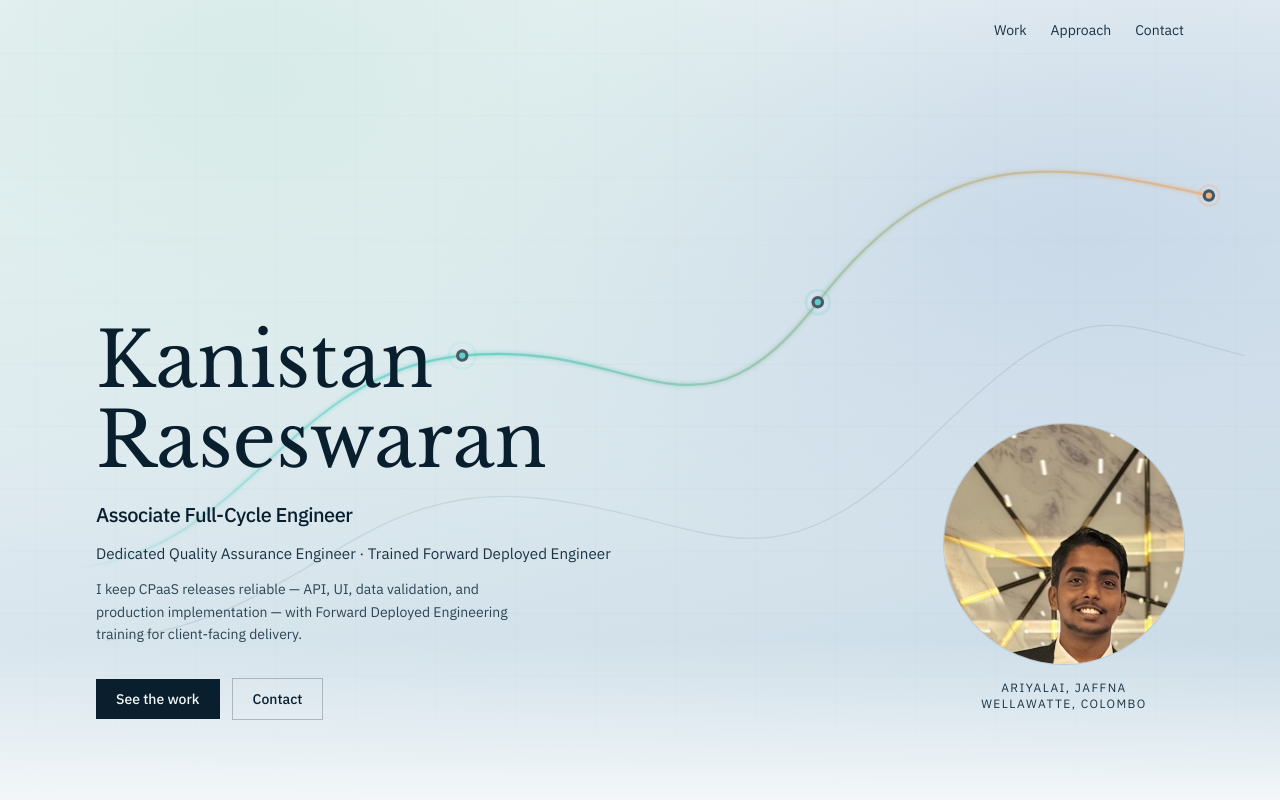
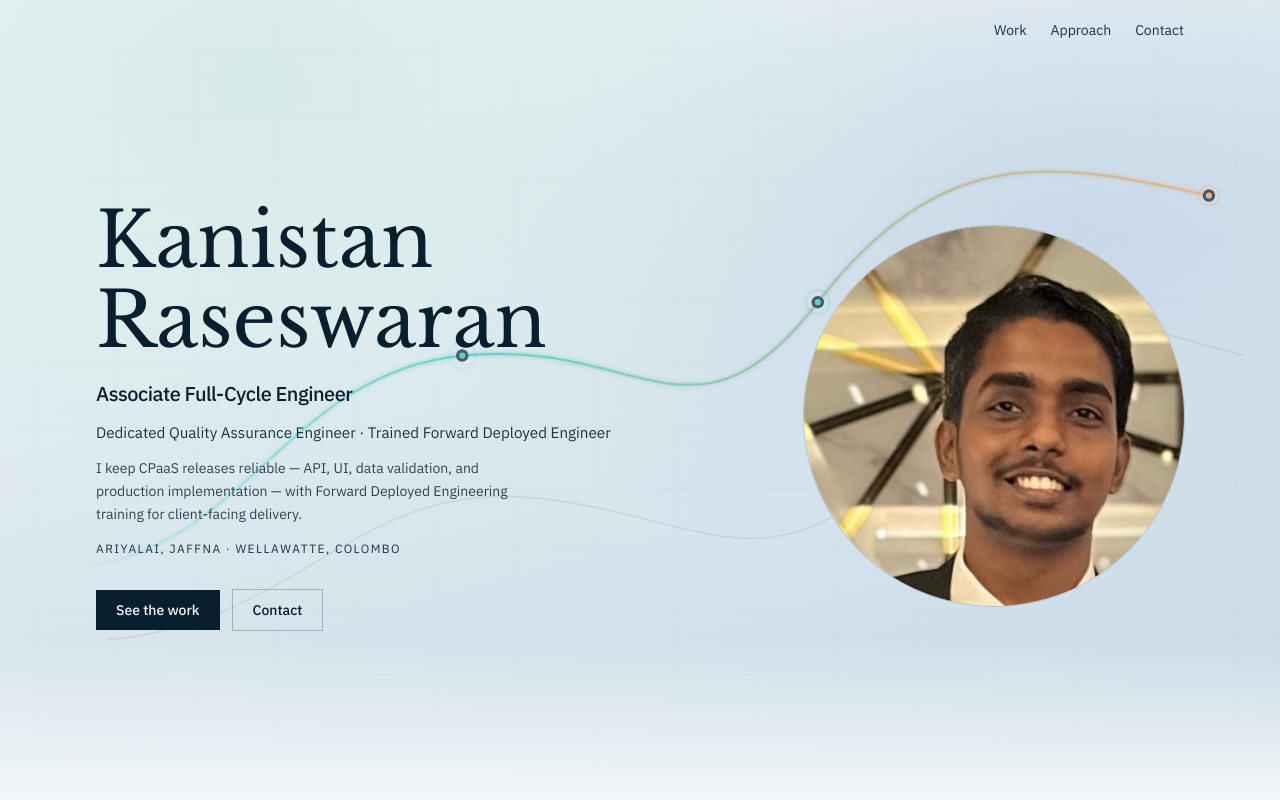
Before and after one commit to Raseswaran-Kanistan/portfolio, a React (Vite) app: page / in a window 1280 px wide. Shown: the top 800 px of the page. Built offline with nearby package versions, Linux system fonts and the light colour scheme.

Commit message:
Improve desktop hero portrait framing and scale.
Use a tighter circular headshot, enlarge it on desktop, and center it with the copy instead of parking a small circle far right.

Co-authored-by: Cursor <cursoragent@cursor.com>

```diff
--- a/src/components/Hero.tsx
+++ b/src/components/Hero.tsx
@@ -6,11 +6,11 @@ export function Hero() {
   return (
     <section
       id="top"
-      className="relative isolate flex min-h-[100svh] items-end overflow-hidden pb-14 pt-24 sm:pb-20 sm:pt-28"
+      className="relative isolate flex min-h-[100svh] items-center overflow-hidden pb-16 pt-24 sm:pb-20 sm:pt-28"
     >
       <SignalField />
 
-      <div className="section-pad relative z-10 grid w-full items-end gap-10 lg:grid-cols-[minmax(0,1.2fr)_auto] lg:gap-16">
+      <div className="section-pad relative z-10 grid w-full items-center gap-12 lg:grid-cols-[minmax(0,1fr)_340px] lg:gap-12 xl:grid-cols-[minmax(0,1fr)_380px] xl:gap-16">
         <div>
           <motion.p
             className="font-display mb-5 text-[clamp(2.5rem,7.5vw,4.75rem)] leading-[1.05] text-ink text-balance"
@@ -41,6 +41,9 @@ export function Hero() {
               production implementation — with Forward Deployed Engineering
               training for client-facing delivery.
             </p>
+            <p className="pt-1 text-xs tracking-[0.12em] text-ink-soft uppercase">
+              Ariyalai, Jaffna · Wellawatte, Colombo
+            </p>
           </motion.div>
 
           <motion.div
@@ -65,27 +68,22 @@ export function Hero() {
         </div>
 
         <motion.div
-          className="relative mx-auto flex w-full max-w-[220px] flex-col items-center sm:max-w-[240px] lg:mx-0 lg:mb-2 lg:justify-self-end"
+          className="relative mx-auto w-[220px] sm:w-[260px] lg:mx-0 lg:w-full"
           initial={{ opacity: 0, scale: 0.94 }}
           animate={{ opacity: 1, scale: 1 }}
           transition={{ duration: 0.85, delay: 0.16, ease: easeOut }}
         >
-          <div className="relative aspect-square w-full overflow-hidden rounded-full bg-mist shadow-[0_0_0_1px_rgba(10,31,46,0.12)]">
+          <div className="relative aspect-square w-full overflow-hidden rounded-full bg-mist ring-1 ring-ink/15">
             <img
               src={`${import.meta.env.BASE_URL}portrait.jpg`}
               alt="Kanistan Raseswaran"
-              width={900}
-              height={900}
-              className="h-full w-full scale-[1.08] object-cover object-[50%_28%]"
+              width={1000}
+              height={1000}
+              className="h-full w-full scale-110 object-cover object-center"
               decoding="async"
               fetchPriority="high"
             />
           </div>
-          <p className="mt-4 text-center text-xs tracking-[0.12em] text-ink-soft uppercase">
-            Ariyalai, Jaffna
-            <br />
-            Wellawatte, Colombo
-          </p>
         </motion.div>
       </div>
     </section>
```
Also changed, not shown: public/portrait.jpg.
